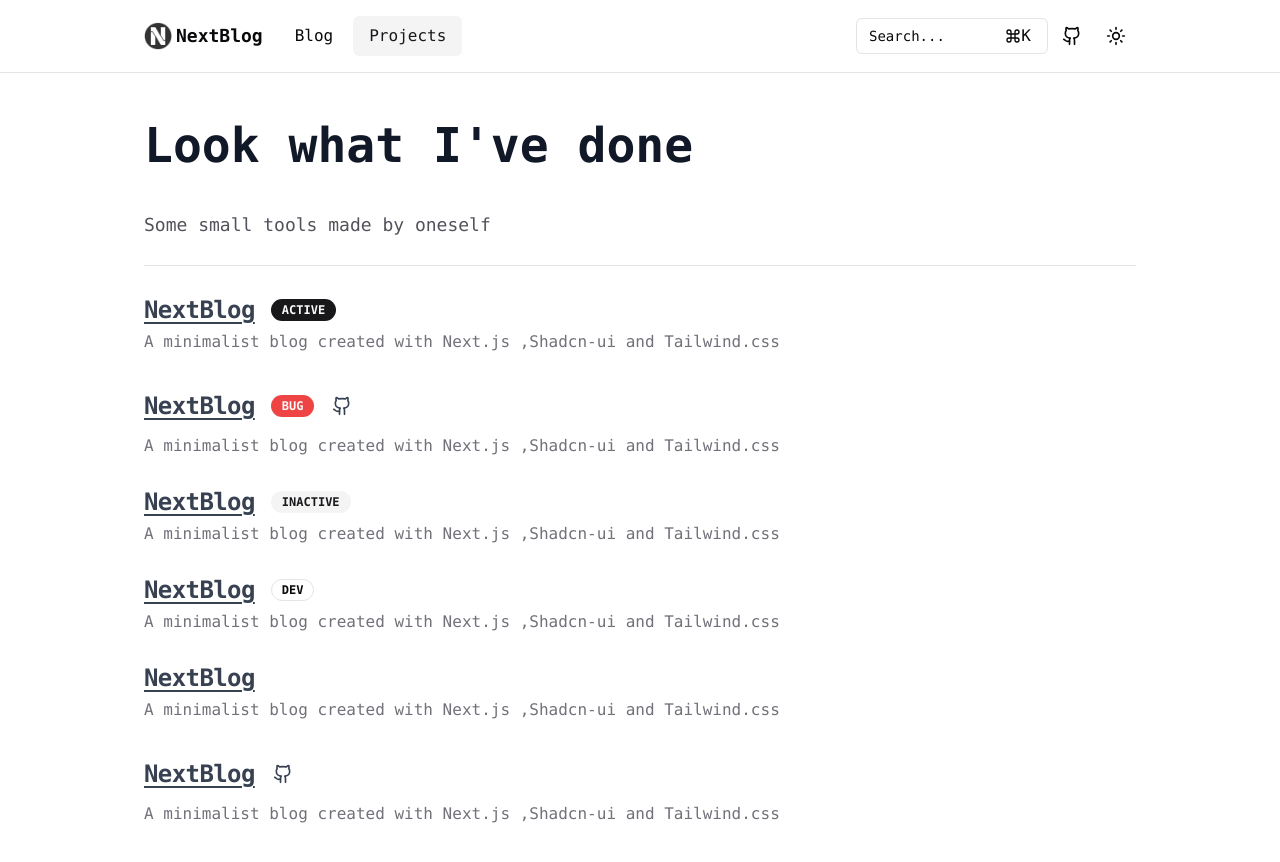
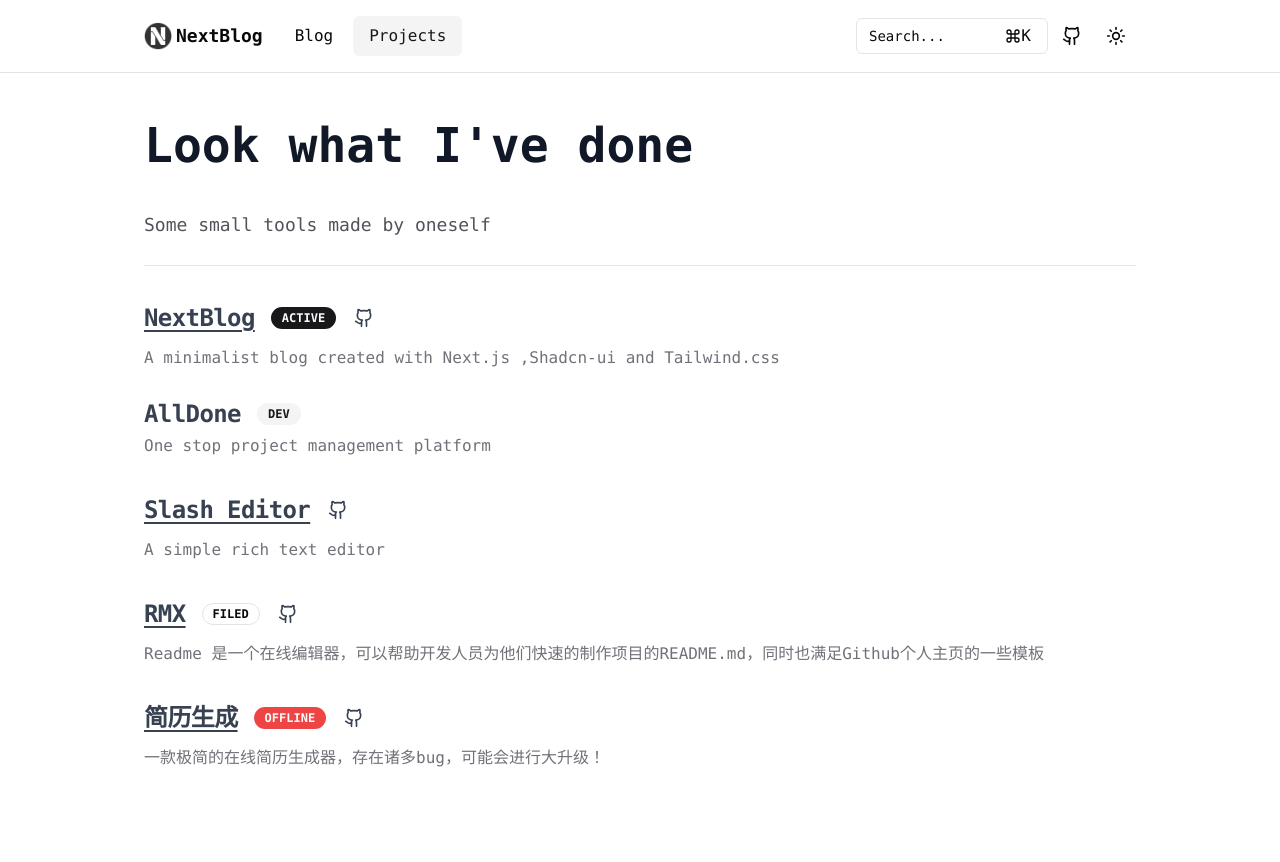
Before and after one commit to imyuanli/next-blog, a Next.js app: page /project in a window 1280 px wide. Shown: the top 862 px of the page. After the commit the page ends 800 px from the top, so only its background shows below. Built offline with nearby package versions, Linux system fonts and the light colour scheme.

Commit message:
fix: 项目的状态demo及状态信息介绍优化

```diff
--- a/blog.config.ts
+++ b/blog.config.ts
@@ -56,9 +56,44 @@
         title: "Look what I've done",
         description: "Some small tools made by oneself",
 
-        // name, description, link are required
-        // github: the address of the project's github repo
-        // status: active | inactive
+        // status color and text
+        getStatus: (status: string) => {
+            // you can customize the status color and text！
+
+            // dev: Under development or planning.
+            // active: Currently focused on this project.
+            // filed: Not upgrading will only fix bugs.
+            // offline: Going offline soon.
+            // none: Keep running.
+            if(!status) return {}
+
+            switch (status) {
+                case "active":
+                    return {
+                        variant: "default",
+                        text: "ACTIVE",
+                    }
+                case "dev":
+                    return {
+                        variant: "secondary",
+                        text: "DEV",
+                    }
+                case "filed":
+                    return {
+                        variant: "outline",
+                        text: "FILED",
+                    }
+                case "offline":
+                    return {
+                        variant: "destructive",
+                        text: "OFFLINE",
+                    }
+            }
+        },
+
+        // name, description, href are required
+        // github: username/repo
+        // status: getStatus return value
         // and so on
         // you can add more fields according to your needs ,but you need to modify the code in the project/page.tsx file
         projects: [
@@ -66,70 +101,35 @@
                 name: "NextBlog",
                 description: "A minimalist blog created with Next.js ,Shadcn-ui and Tailwind.css",
                 href: "https://imyuanli.vercel.app/",
+                github: "imyuanli/next-blog",
                 status: "active",
             },
             {
-                name: "NextBlog",
-                description: "A minimalist blog created with Next.js ,Shadcn-ui and Tailwind.css",
-                href: "https://next-blog-imyuanli.vercel.app/",
-                github: "https://github.com/imyuanli/next-blog",
-                status: "bug",
-            },
-            {
-                name: "NextBlog",
-                description: "A minimalist blog created with Next.js ,Shadcn-ui and Tailwind.css",
-                href: "https://next-blog-imyuanli.vercel.app/",
-                status: "inactive",
-            },
-            {
-                name: "NextBlog",
-                description: "A minimalist blog created with Next.js ,Shadcn-ui and Tailwind.css",
-                href: "https://next-blog-imyuanli.vercel.app/",
+                name: "AllDone",
+                description: "One stop project management platform",
                 status: "dev",
             },
             {
-                name: "NextBlog",
-                description: "A minimalist blog created with Next.js ,Shadcn-ui and Tailwind.css",
-                href: "https://next-blog-imyuanli.vercel.app/",
+                name: "Slash Editor",
+                description: "A simple rich text editor",
+                href: "https://slash.imyuanli.cn",
+                github: "imyuanli/slash-editor",
             },
             {
-                name: "NextBlog",
-                description: "A minimalist blog created with Next.js ,Shadcn-ui and Tailwind.css",
-                href: "https://next-blog-imyuanli.vercel.app/",
-                github: "https://github.com/imyuanli/next-blog",
+                name: "RMX",
+                description: "Readme 是一个在线编辑器，可以帮助开发人员为他们快速的制作项目的README.md，同时也满足Github个人主页的一些模板",
+                href: "https://readme.imyuanli.cn/",
+                github: "imyuanli/readme",
+                status: "filed",
+            },
+            {
+                name: "简历生成",
+                description: "一款极简的在线简历生成器，存在诸多bug，可能会进行大升级！",
+                href: "https://resume.imyuanli.cn/",
+                github: "imyuanli/resume",
+                status: "offline",
             },
         ],
-
-        // status color and text
-        getStatus: (status: string) => {
-            switch (status) {
-                case "active":
-                    return {
-                        variant: "default",
-                        text: "ACTIVE",
-                    }
-                case "inactive":
-                    return {
-                        variant: "secondary",
-                        text: "INACTIVE",
-                    }
-                case "bug":
-                    return {
-                        variant: "destructive",
-                        text: "BUG",
-                    }
-                case "dev":
-                    return {
-                        variant: "outline",
-                        text: "DEV",
-                    }
-                default:
-                    return {
-                        variant: "default",
-                        text: "ACTIVE",
-                    }
-            }
-        },
     },
 
     comment: {
--- a/components/project-content.tsx
+++ b/components/project-content.tsx
@@ -18,11 +18,17 @@
                 return (
                     <div className={'not-prose'} key={index}>
                         <div className={'flex items-center mb-2'}>
-                            <Link href={project.href} className={'underline underline-offset-4'}>
+                            {project.href ?
+                                <Link href={project.href} className={'underline underline-offset-4'}>
+                                    <CardTitle>
+                                        {project.name}
+                                    </CardTitle>
+                                </Link>
+                                :
                                 <CardTitle>
                                     {project.name}
                                 </CardTitle>
-                            </Link>
+                            }
                             {project.status && <Badge className={'ml-4'} variant={variant}>
                                 {text}
                             </Badge>}
```
